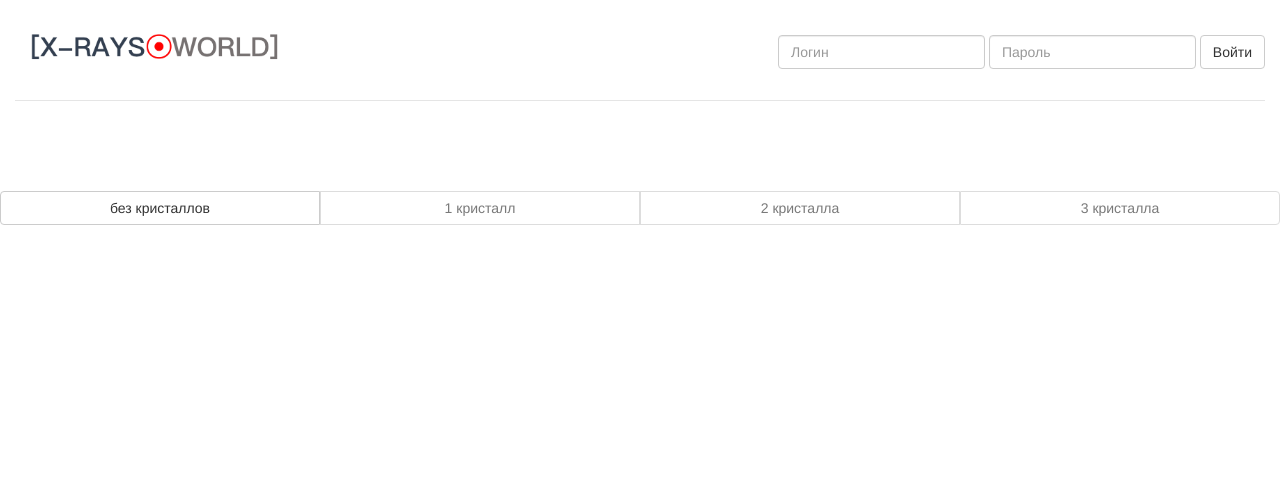
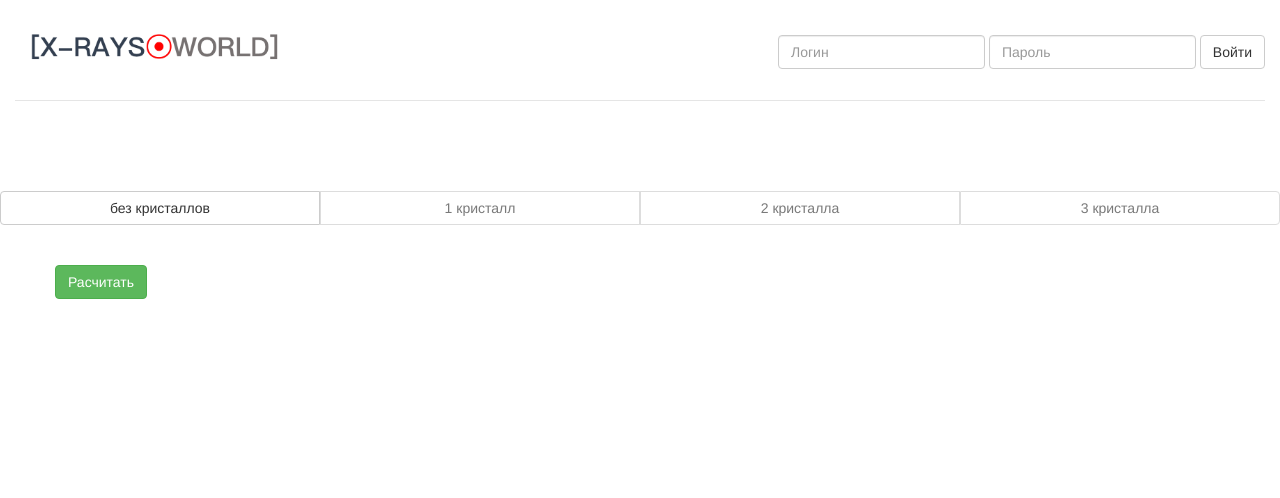
Before and after one commit to atknin/x-rays, a Django app: template templates/diffraction/diffraction.html in a window 1280 px wide. Shown: the top 498 px of the page. Run offline with Django 3.2, Linux system fonts and the light colour scheme; the template is opened without the code that fills it, so the values that code supplies are empty; some libraries are stand-ins or nearby versions.

Commit message:
2017-01-23 08:38:00

```diff
--- a/templates/diffraction/diffraction.html
+++ b/templates/diffraction/diffraction.html
@@ -159,6 +159,8 @@
       </div>
 
     </div>
+    <button type="button" style="margin: 40px;" id = "compute" class="btn btn-success">Расчитать</button>
+
 
 
     <!-- Без кристаллов скрипт-->
```
